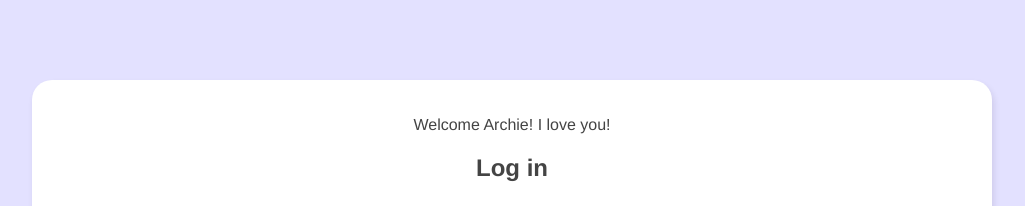
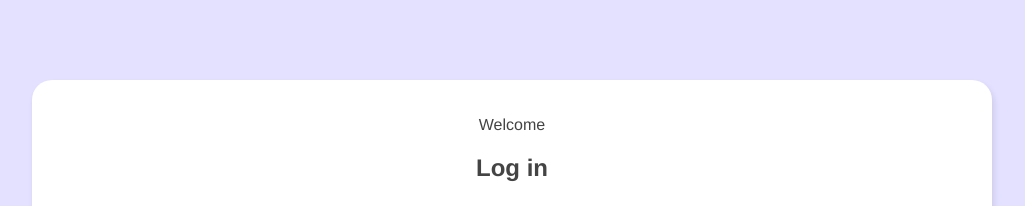
Before and after one commit to gaylonalfano/vue-firebase-course, a Vue app in the folder live-chat/: page / in a window 1280 px wide. Shown: the top 206 px of the page, without its empty margins (128-1153 px from the left). Built offline with nearby package versions, Linux system fonts and the light colour scheme.

Commit message:
Added Firebase Authentication and implemented a useSignup.ts composable that we've imported and used within SignupForm component. FB has some nice auth helper methods to register, updateProfile(), etc.

```diff
--- a/live-chat/src/components/SignupForm.vue
+++ b/live-chat/src/components/SignupForm.vue
@@ -19,7 +19,7 @@ import useSignup from "@/composables/useSignup";
 export default defineComponent({
   name: "SignupForm",
   setup() {
-    // Let's access signup functionality from useSignup 'interface'
+    // Let's access signup functionality from useSignup 'composable'
     const { error, signup } = useSignup();
     // Create Refs for our input data properties
     const displayName = ref<string>("");
@@ -30,6 +30,7 @@ export default defineComponent({
     async function handleSubmit() {
       // console.log(displayName.value, email.value, password.value);
       await signup(email.value, password.value, displayName.value);
+      console.log("User successfully signed up!");
     }
 
     return { displayName, email, password, handleSubmit };
--- a/live-chat/src/views/Welcome.vue
+++ b/live-chat/src/views/Welcome.vue
@@ -1,6 +1,6 @@
 <template>
   <div class="welcome container">
-    <p>Welcome Archie! I love you!</p>
+    <p>Welcome</p>
     <div v-if="showLogin">
       <h2>Log in</h2>
       <LoginForm />
--- a/live-chat/tsconfig.json
+++ b/live-chat/tsconfig.json
@@ -16,6 +16,7 @@
       "@/*": ["src/*"]
     },
     "lib": ["esnext", "dom", "dom.iterable", "scripthost"],
+    "removeComments": false,
     "allowJs": true
   },
   "include": [
```
Also changed, not shown: live-chat/src/composables/useSignup.ts (+16 -6 lines).
